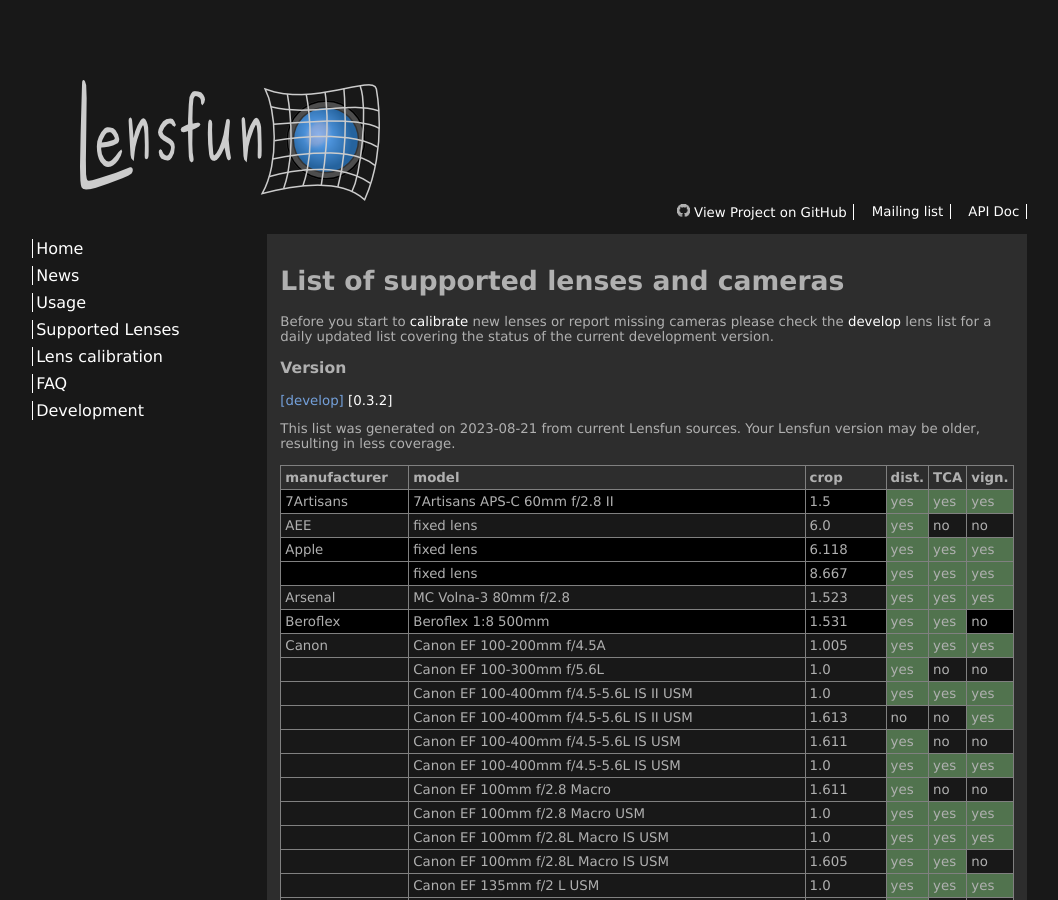
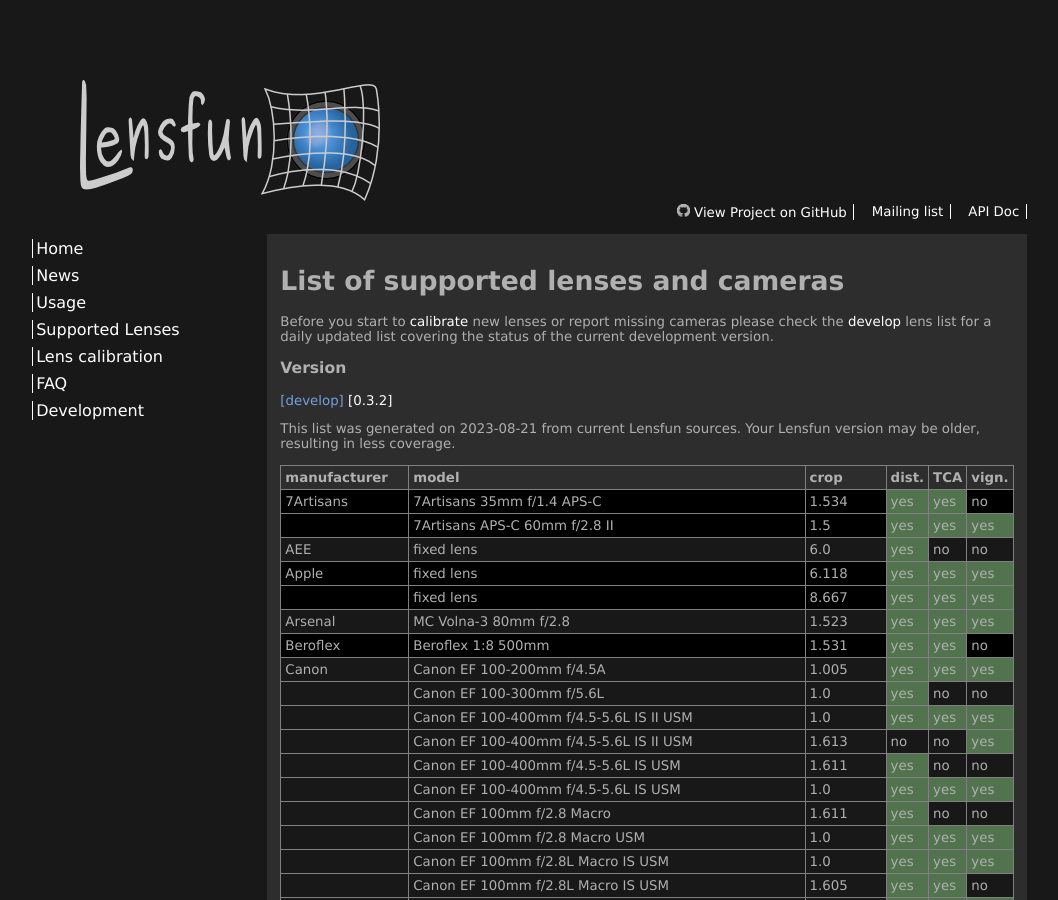
Before and after one commit to lensfun/lensfun.github.io, a Jekyll site: the page built from _posts/lenslist/2999-12-31-Lenslist-master.md, in a window 1280 px wide and 900 px high. Shown: the whole window, without its empty margins (49-1107 px from the left). Built offline with Jekyll 4.4.1, drawn with Linux system fonts in a browser that asks for light colours.

Commit message:
Update master lens list from GitHub Actions

```diff
--- a/_posts/lenslist/2999-12-31-Lenslist-master.md
+++ b/_posts/lenslist/2999-12-31-Lenslist-master.md
@@ -8,7 +8,8 @@ version_tag: develop
 {% include lenslist-overview.md %}
 This list was generated on 2023-08-21 from current Lensfun sources. Your Lensfun version may be older, resulting in less coverage.
 <table border='1'><thead><tr><th>manufacturer</th><th>model</th><th>crop</th><th>dist.</th><th>TCA</th><th>vign.</th></tr></thead><tbody>
-<tr class="lenslist-bg1"><td>7Artisans</td><td>7Artisans APS-C 60mm f/2.8 II</td><td>1.5</td><td class="lenslist-highlight lenslist-check">yes</td><td class="lenslist-highlight lenslist-check">yes</td><td class="lenslist-highlight lenslist-check">yes</td></tr>
+<tr class="lenslist-bg1"><td>7Artisans</td><td>7Artisans 35mm f/1.4 APS-C</td><td>1.534</td><td class="lenslist-highlight lenslist-check">yes</td><td class="lenslist-highlight lenslist-check">yes</td><td class="lenslist-check">no</td></tr>
+<tr class="lenslist-bg1"><td></td><td>7Artisans APS-C 60mm f/2.8 II</td><td>1.5</td><td class="lenslist-highlight lenslist-check">yes</td><td class="lenslist-highlight lenslist-check">yes</td><td class="lenslist-highlight lenslist-check">yes</td></tr>
 <tr class="lenslist-bg2"><td>AEE</td><td>fixed lens</td><td>6.0</td><td class="lenslist-highlight lenslist-check">yes</td><td class="lenslist-check">no</td><td class="lenslist-check">no</td></tr>
 <tr class="lenslist-bg1"><td>Apple</td><td>fixed lens</td><td>6.118</td><td class="lenslist-highlight lenslist-check">yes</td><td class="lenslist-highlight lenslist-check">yes</td><td class="lenslist-highlight lenslist-check">yes</td></tr>
 <tr class="lenslist-bg1"><td></td><td>fixed lens</td><td>8.667</td><td class="lenslist-highlight lenslist-check">yes</td><td class="lenslist-highlight lenslist-check">yes</td><td class="lenslist-highlight lenslist-check">yes</td></tr>
```
